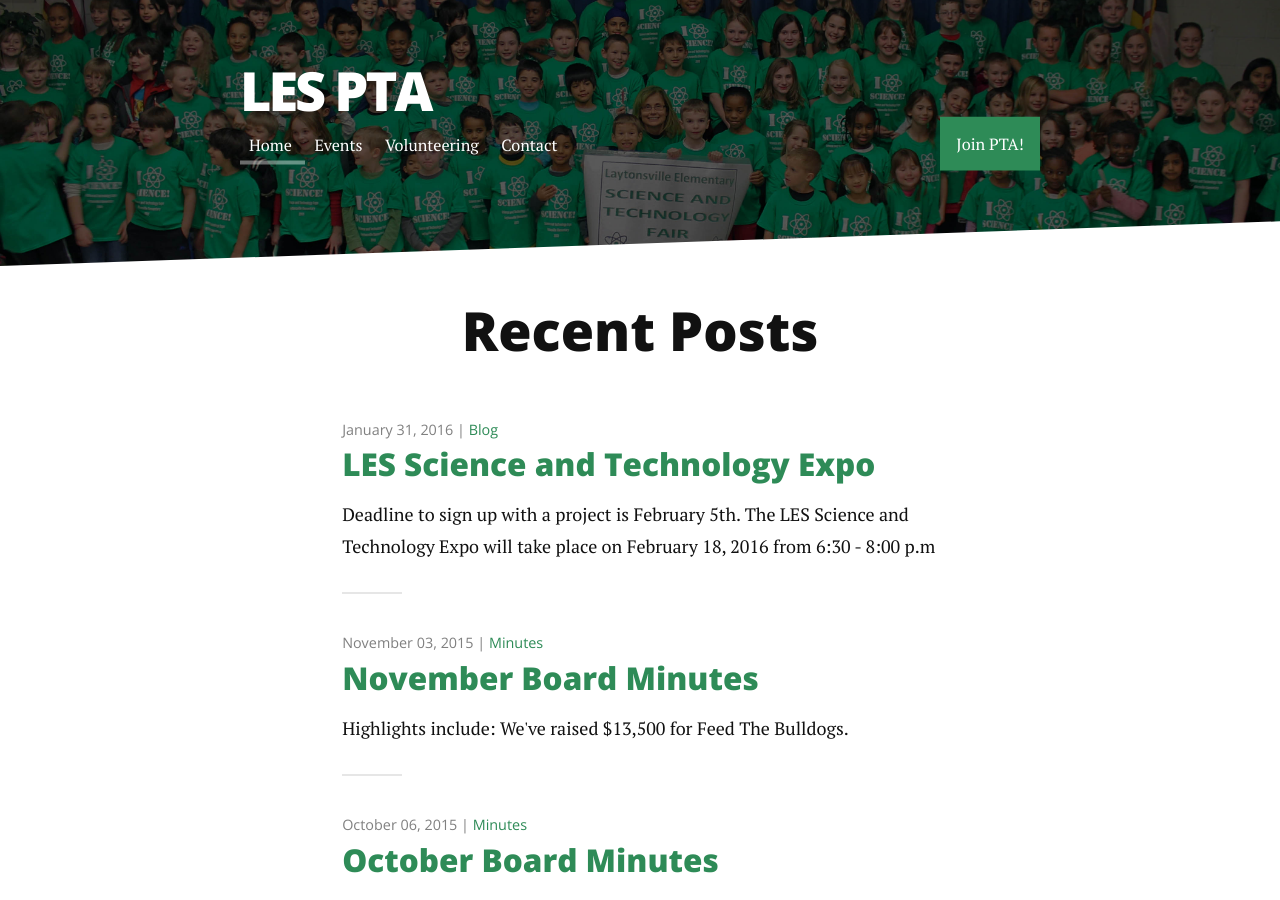
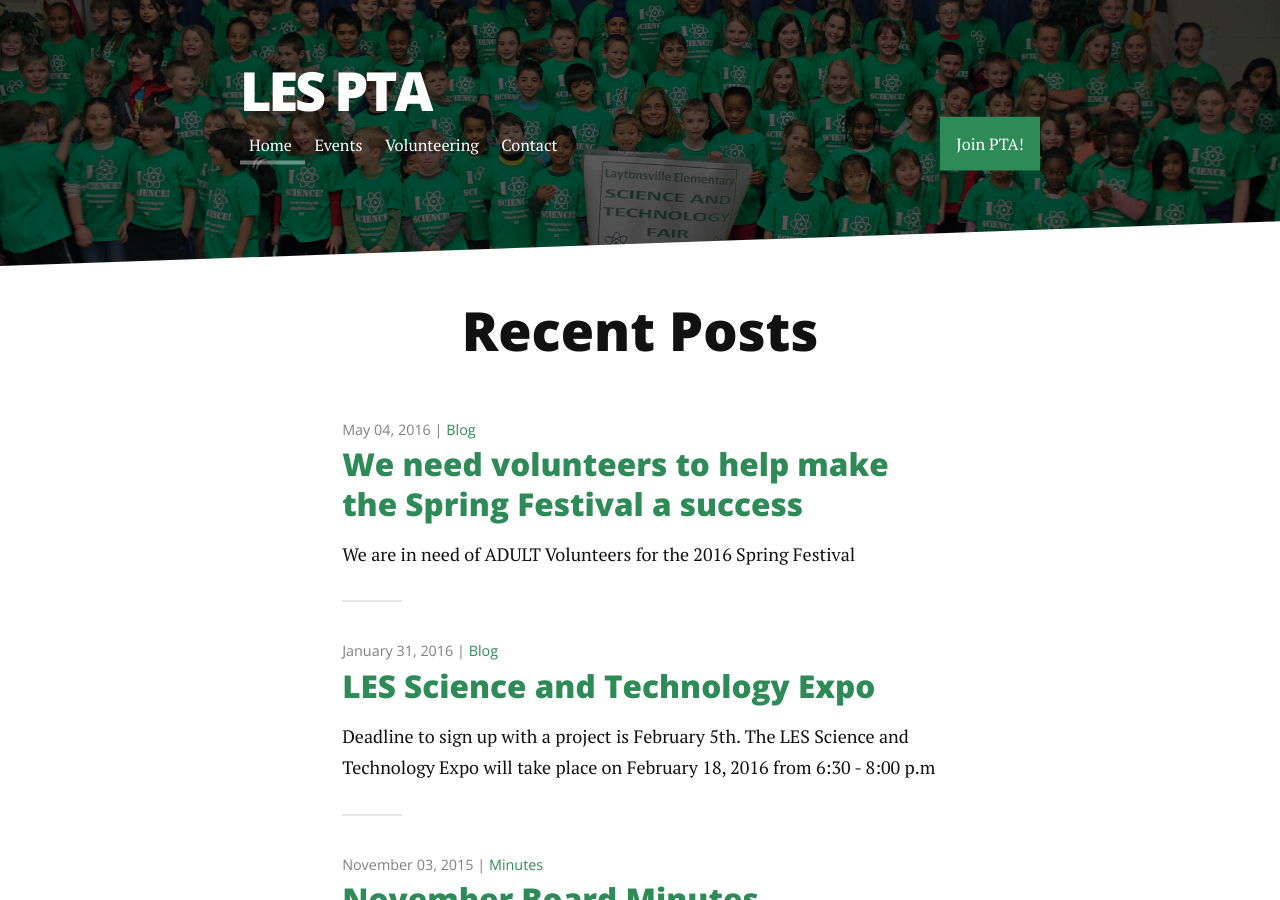
Before and after one commit to aebsr/lespta, a Jekyll site: the page built from index.html, in a window 1280 px wide and 900 px high. Built offline with Jekyll 4.4.1, drawn with Linux system fonts in a browser that asks for light colours; nearby versions of some CDN libraries; Markdown is read by kramdown in place of the engine named in the settings; the list of posts is cut into pages by our own code.

Commit message:
Spring Fest, 2016

```diff
--- a/_data/volunteer.yaml
+++ b/_data/volunteer.yaml
@@ -13,3 +13,8 @@
   date: 2015-12-14
   description: The hospitality committee will be hosting our annual LES Staff Holiday Dessert Day on Monday, December 14th from 11am--2pm in the staff lounge. We are requesting homemade or store bought dessert donations. Thank you for your support and Happy Holidays!!
   url: http://pleasedonate.bringit.bz/public/b4e390
+-
+  title: Calling all you SUPER PARENTS! We need volunteers to help make the Spring Festival a success.
+  date: 2016-05-21
+  description: Please Help!!  We are in need of ADULT Volunteers for the 2016 Spring Festival.  Please volunteer so we do not have to cut games or activities.  If you can donate your time anywhere between 11-5 on May 21st, it would be much appreciated!
+  url: http://www.signupgenius.com/go/30e0c45a5ac2aa02-2016
--- a/_layouts/post.html
+++ b/_layouts/post.html
@@ -11,7 +11,7 @@ layout: default
       </div>
   {% endif %}
   <h1 class="postTitle">{{ page.title }}</h1>
-  <p class="meta">{{ page.date | date: '%B %d, %Y' }} | <span class="time">{{ page.content | number_of_words | divided_by:180 }}</span> Minute Read<br /><small>Posted in {{ category_content }}</small></p>
+  <p class="meta">{{ page.date | date: '%B %d, %Y' }} | <span class="time">{{ page.content | number_of_words | divided_by:180 | plus: 1 }}</span> Minute Read<br /><small>Posted in {{ category_content }}</small></p>
 
   {{ content }}
 
--- /dev/null
+++ b/_posts/2016-05-04-spring-festival-2016.markdown
@@ -0,0 +1,27 @@
+---
+layout: post
+title:  "We need volunteers to help make the Spring Festival a success"
+date:   2016-05-04
+category: ["blog"]
+description: "We are in need of ADULT Volunteers for the 2016 Spring Festival"
+---
+
+Dear Laytonsville Families,
+
+Please Help!!  We are in need of ADULT Volunteers for the 2016 Spring Festival.  Please volunteer so we do not have to cut games or activities.  If you can donate your time anywhere between 11-5 on May 21st, it would be much appreciated!
+
+We need you for:
+
+- Fun Run (registration and race)
+- Grillers (Setup and cooking)
+- Ticket Sales
+- Dunk Tank
+- Snow Cone/Popcorn
+- Concessions (both during the parade and during festival)
+- Bake Sale (setup before festival and during)
+- Silent Auction
+- Floaters (designate a time you can help and we will place you)
+
+Without your help, the Festival cannot keep going.  Thank you for your time.
+
+Sign up with the following link through [SignUp Genius](http://www.signupgenius.com/go/30e0c45a5ac2aa02-2016)
```
